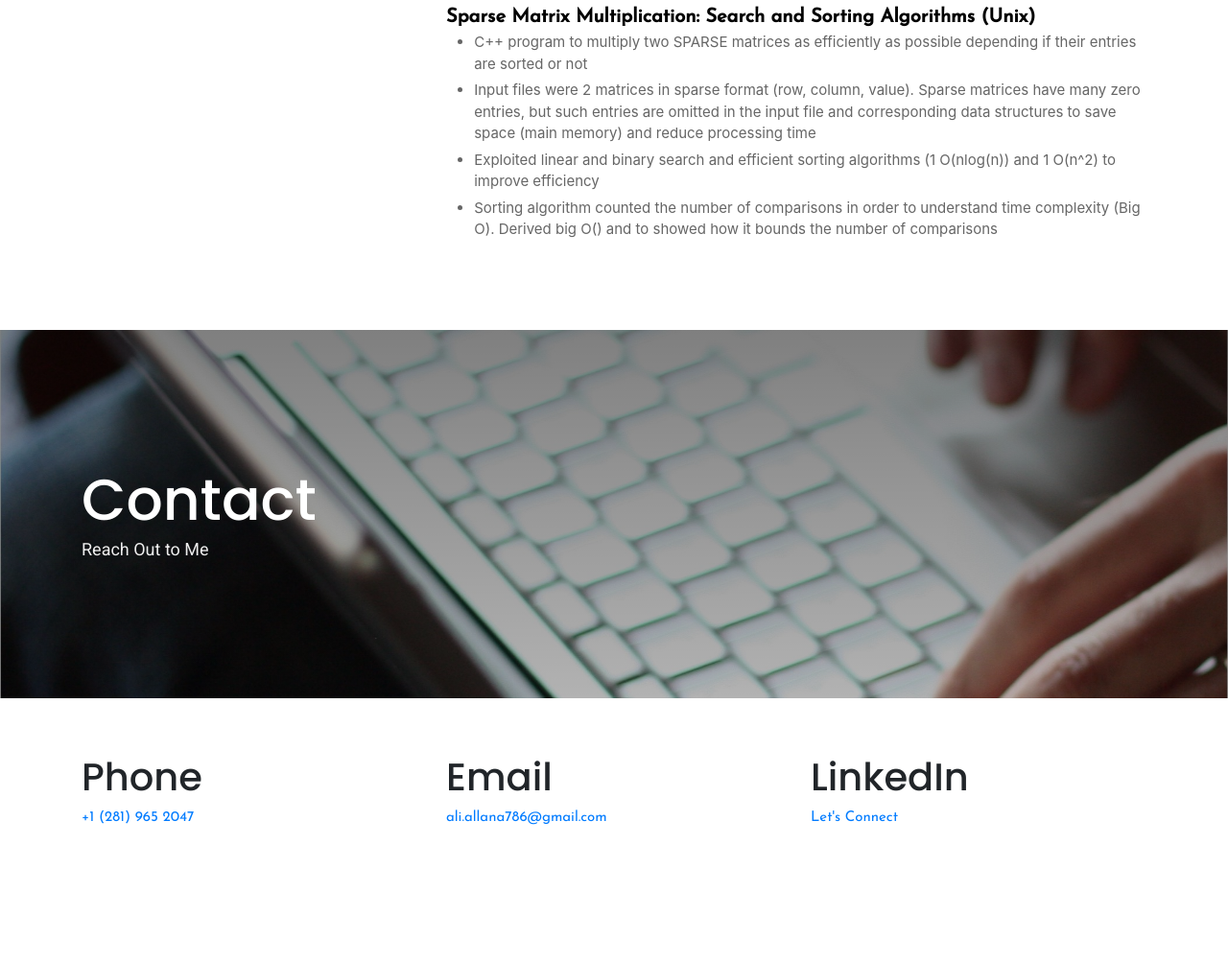
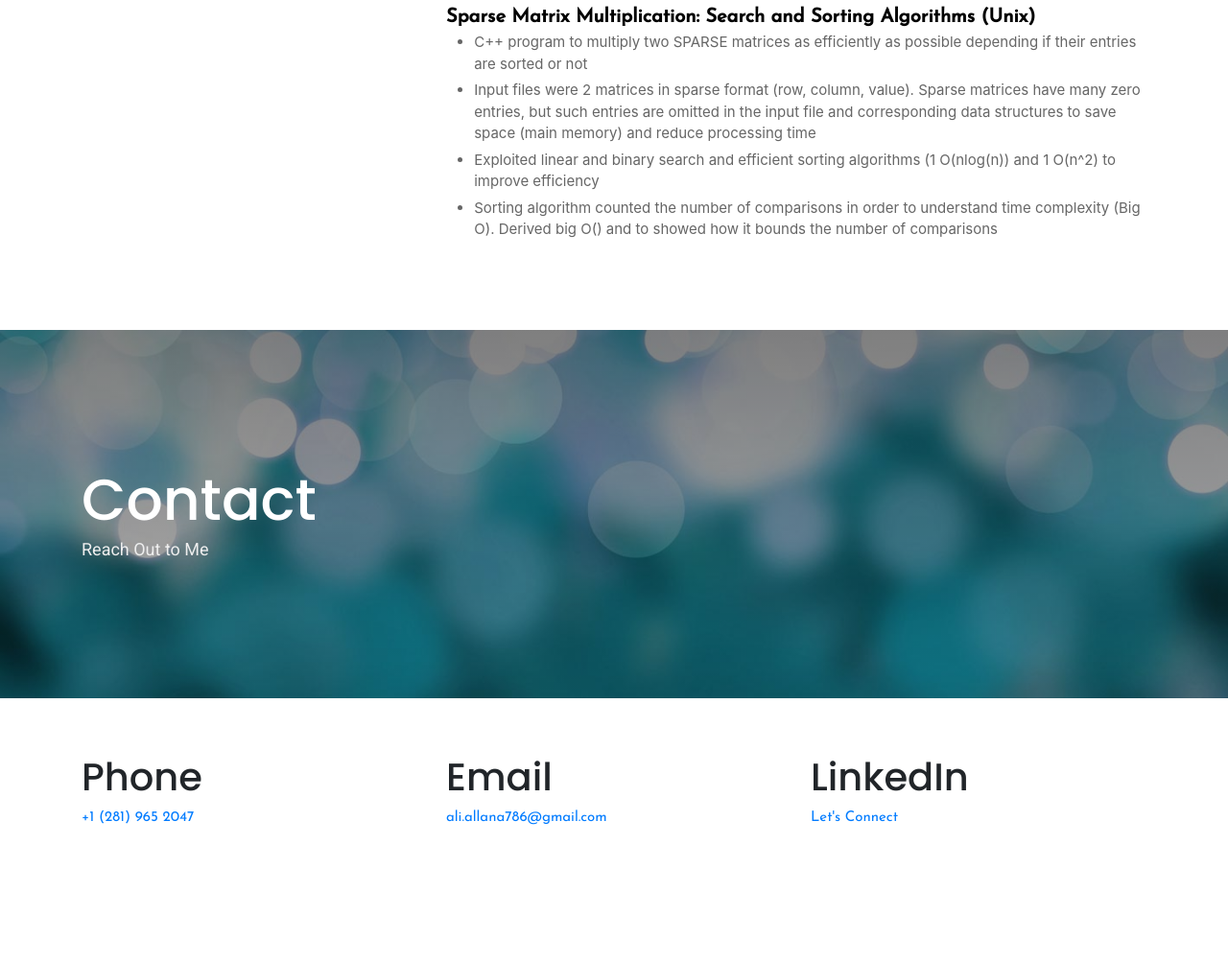
Before and after one commit to aliallana/aliallana.github.io, a plain HTML site: page index.html in a window 1280 px wide. Shown: the part 5272-6275 px from the top of the page at 96% size. Drawn offline with nearby package versions, Linux system fonts and the light colour scheme.

Commit message:
Fixed OUT

```diff
--- a/css/style.css
+++ b/css/style.css
@@ -117,7 +117,7 @@ p{
 
 .reachout{
   margin-top: 40 px;
-  background: linear-gradient( rgba(0, 0, 0, 0.5), rgba(0, 0, 0, 0.3) ), url('../img/working2.jpg');
+  background: linear-gradient( rgba(0, 0, 0, 0.5), rgba(0, 0, 0, 0.3) ), url('../img/reachout.jpg');
   background-repeat: no-repeat;
   background-size:cover
 
```
